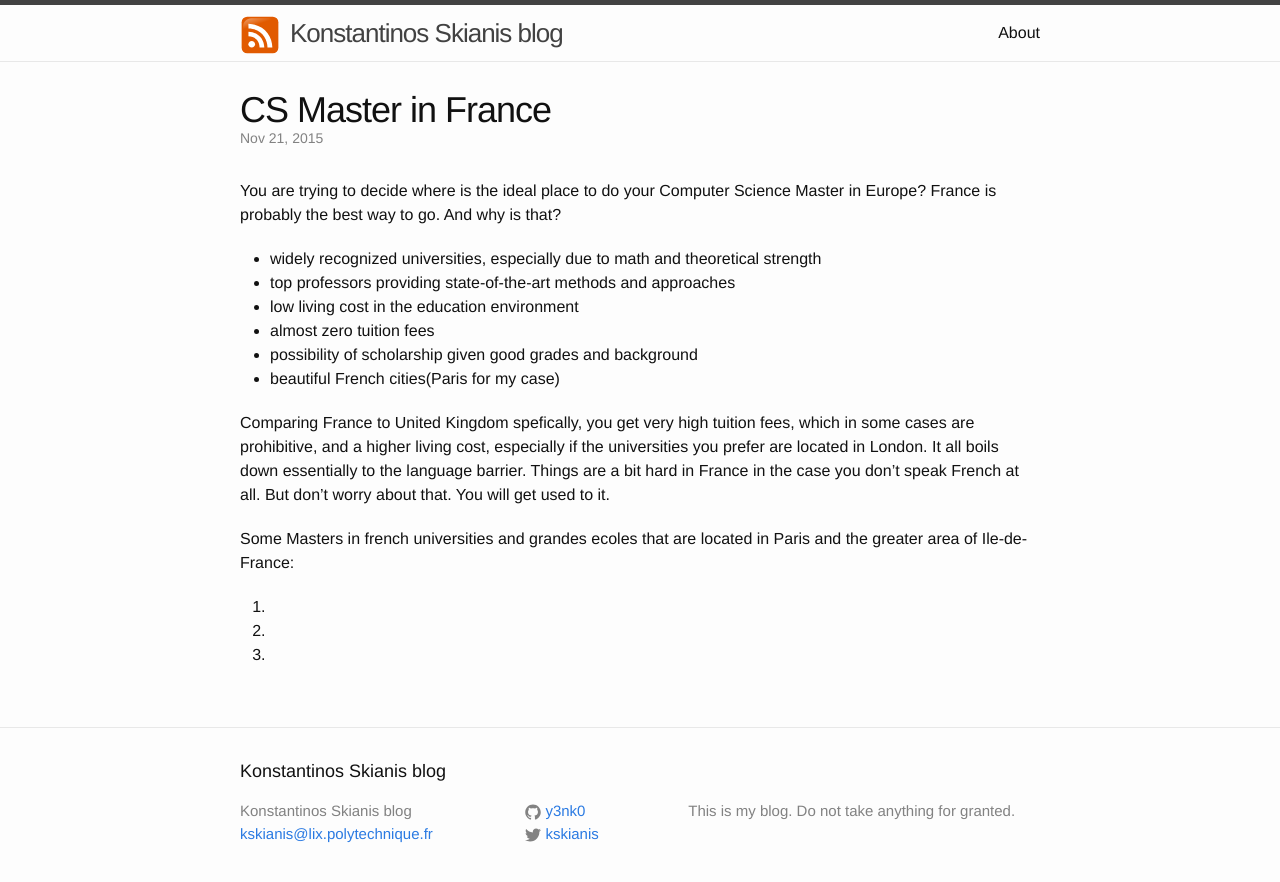
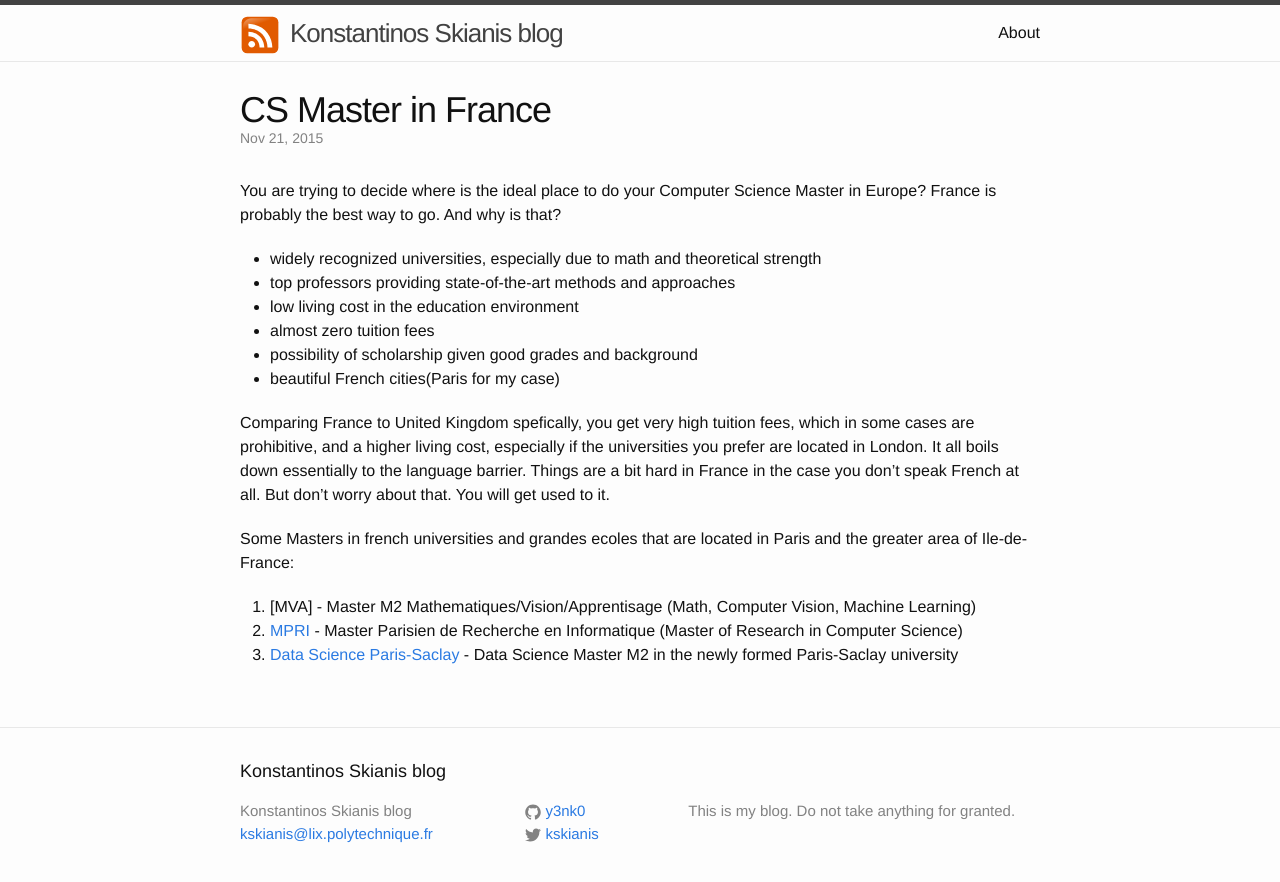
Before and after one commit to y3nk0/y3nk0.github.io, a Jekyll site: the page built from _posts/2015-11-21-master-in-france.markdown, in a window 1280 px wide. Shown: the top 882 px of the page. Built offline with Jekyll 4.4.1, drawn with Linux system fonts in a browser that asks for light colours.

Commit message:
[mod] list master in France post

```diff
--- a/_posts/2015-11-21-master-in-france.markdown
+++ b/_posts/2015-11-21-master-in-france.markdown
@@ -17,9 +17,9 @@ Comparing France to United Kingdom spefically, you get very high tuition fees, w
 
 Some Masters in french universities and grandes ecoles that are located in Paris and the greater area of Ile-de-France:
 
-1. [MVA]: Master M2 Mathematiques/Vision/Apprentisage (Math, Computer Vision, Machine Learning)
-2. [MPRI]: Master Parisien de Recherche en Informatique (Master of Research in Computer Science)
-3. [Data Science Paris-Saclay]: Data Science Master M2 in the newly formed Paris-Saclay university
+1. [MVA] - Master M2 Mathematiques/Vision/Apprentisage (Math, Computer Vision, Machine Learning)
+2. [MPRI] - Master Parisien de Recherche en Informatique (Master of Research in Computer Science)
+3. [Data Science Paris-Saclay] - Data Science Master M2 in the newly formed Paris-Saclay university
 
 [Master M2 MVA]:	http://www.math.ens-cachan.fr/version-francaise/formations/master-mva/contenus-/master-mva-cours-2015-2016-161721.kjsp?RH=1242415112528
 [MPRI]:	https://wikimpri.dptinfo.ens-cachan.fr/doku.php
```
